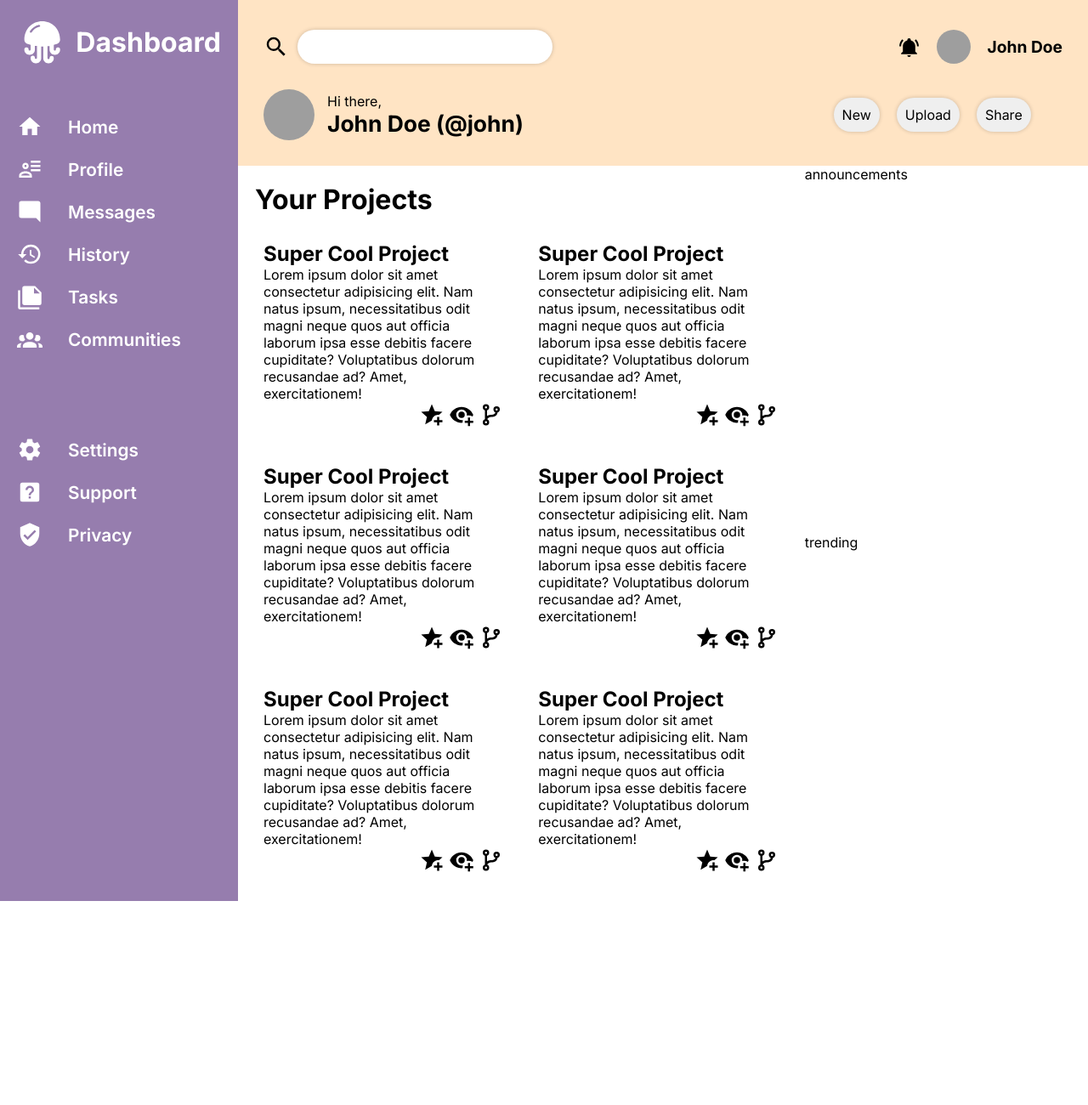
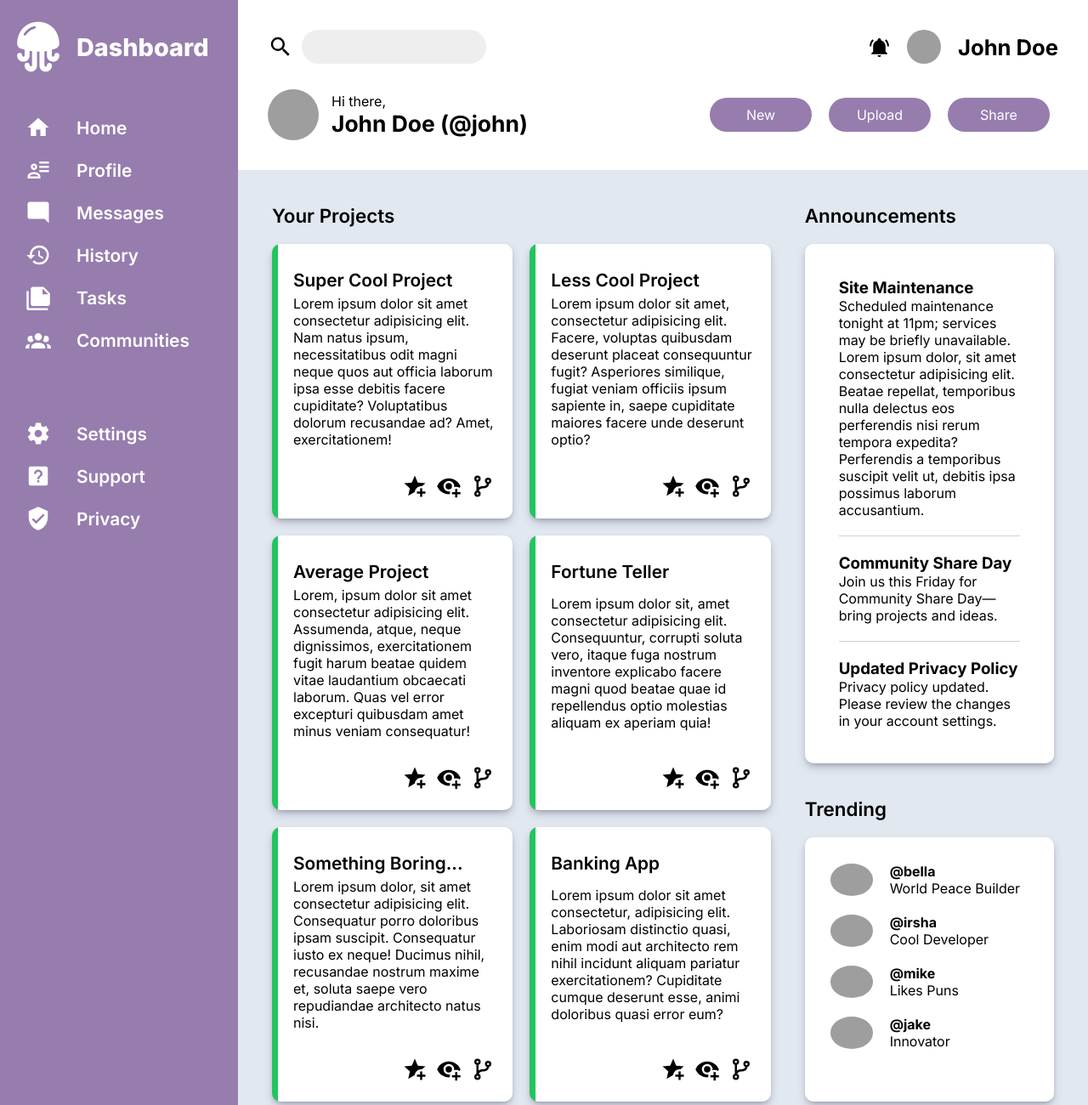
Before and after one commit to skele-666/admin-dashboard, a plain HTML site: page index.html in a window 1280 px wide. Shown: the top 1300 px of the page at 85% size. Before the commit the page ends 1060 px from the top, so only its background shows below. Drawn offline with Linux system fonts and the light colour scheme; grey boxes are pictures that could not be loaded.

Commit message:
Refactor CSS for improved structure and responsiveness; add theme variables, enhance sidebar and header styles, and update layout for better mobile support.

```diff
--- a/index.html
+++ b/index.html
@@ -14,15 +14,14 @@
 </head>
 
 <body>
-  <div class="container">
-    <div class="sidebar">
+  <nav class="sidebar">
     <div class="sidebar-header">
       <svg xmlns="http://www.w3.org/2000/svg" viewBox="0 0 24 24">
         <title>jellyfish</title>
         <path
           d="M19.5,14.5C18.92,14.43 18.43,14.92 18.5,15.5C18.5,16.17 17.5,16.17 17.5,15.5V13.2L19.2,12.7C19.92,12.36 20.41,11.68 20.5,10.9C20.5,5.5 16.7,2 12,2C7.3,2 3.5,5.5 3.5,10.9C3.56,11.7 4.06,12.4 4.8,12.7L6.5,13.2V15.5A0.5,0.5 0 0,1 6,16A0.5,0.5 0 0,1 5.5,15.5C5.57,14.92 5.08,14.43 4.5,14.5C3.92,14.43 3.43,14.92 3.5,15.5C3.44,16.91 4.59,18.06 6,18C7.41,18.06 8.56,16.91 8.5,15.5V13.7H9.5V19.4C9.5,20.07 8.5,20.07 8.5,19.4C8.57,18.82 8.08,18.33 7.5,18.4C6.92,18.33 6.43,18.82 6.5,19.4C6.38,20.84 7.55,22.07 9,22C10.41,22.06 11.56,20.91 11.5,19.5V14H12.5V19.5C12.44,20.91 13.59,22.06 15,22C16.41,22.06 17.56,20.91 17.5,19.5C17.5,18.17 15.5,18.17 15.5,19.5C15.5,20.17 14.5,20.17 14.5,19.5V13.8H15.5V15.6C15.5,16.96 16.63,18.06 18,18C19.41,18.06 20.56,16.91 20.5,15.5C20.57,14.92 20.08,14.43 19.5,14.5M10.6,4.7C9.09,5.03 7.79,5.97 7,7.3C6.83,7.5 6.5,7.57 6.3,7.4C6.08,7.23 6.04,6.92 6.2,6.7C7.16,5.19 8.67,4.12 10.4,3.7C10.67,3.68 10.91,3.85 11,4.1C11.06,4.37 10.88,4.65 10.6,4.7Z" />
       </svg>
-        <h1>Dashboard</h1>
+      <span class="app-title">Dashboard</span>
     </div>
     <div class="nav-group primary-nav">
       <div class="nav-item">
@@ -98,10 +97,10 @@
         <span>Privacy</span>
       </div>
     </div>
-    </div>
+  </nav>
 
-    <div class="main">
-      <div class="header">
+  <main class="main">
+    <header class="header">
       <div class="header-top">
         <div class="search">
           <svg xmlns="http://www.w3.org/2000/svg" viewBox="0 0 24 24">
@@ -137,14 +136,14 @@
           <button id="share">Share</button>
         </div>
       </div>
-      </div>
+    </header>
 
     <div class="content">
-        <div class="projects">
-          <h1>Your Projects</h1>
+      <section class="projects">
+        <h2>Your Projects</h2>
         <div class="projects-grid">
           <article class="project-card">
-              <h2>Super Cool Project</h2>
+            <h3>Super Cool Project</h3>
             <p>Lorem ipsum dolor sit amet consectetur adipisicing elit. Nam natus ipsum, necessitatibus odit magni
               neque quos aut officia laborum ipsa esse debitis facere cupiditate? Voluptatibus dolorum recusandae ad?
               Amet, exercitationem!</p>
@@ -173,10 +172,10 @@
             </div>
           </article>
           <article class="project-card">
-              <h2>Super Cool Project</h2>
-              <p>Lorem ipsum dolor sit amet consectetur adipisicing elit. Nam natus ipsum, necessitatibus odit magni
-                neque quos aut officia laborum ipsa esse debitis facere cupiditate? Voluptatibus dolorum recusandae ad?
-                Amet, exercitationem!</p>
+            <h3>Less Cool Project</h3>
+            <p>Lorem ipsum dolor sit amet, consectetur adipisicing elit. Facere, voluptas quibusdam deserunt placeat
+              consequuntur fugit? Asperiores similique, fugiat veniam officiis ipsum sapiente in, saepe cupiditate
+              maiores facere unde deserunt optio?</p>
             <div class="project-actions">
               <button class="star-plus">
                 <svg xmlns="http://www.w3.org/2000/svg" viewBox="0 0 24 24">
@@ -202,10 +201,10 @@
             </div>
           </article>
           <article class="project-card">
-              <h2>Super Cool Project</h2>
-              <p>Lorem ipsum dolor sit amet consectetur adipisicing elit. Nam natus ipsum, necessitatibus odit magni
-                neque quos aut officia laborum ipsa esse debitis facere cupiditate? Voluptatibus dolorum recusandae ad?
-                Amet, exercitationem!</p>
+            <h3>Average Project</h3>
+            <p>Lorem, ipsum dolor sit amet consectetur adipisicing elit. Assumenda, atque, neque dignissimos,
+              exercitationem fugit harum beatae quidem vitae laudantium obcaecati laborum. Quas vel error excepturi
+              quibusdam amet minus veniam consequatur!</p>
             <div class="project-actions">
               <button class="star-plus">
                 <svg xmlns="http://www.w3.org/2000/svg" viewBox="0 0 24 24">
@@ -231,10 +230,10 @@
             </div>
           </article>
           <article class="project-card">
-              <h2>Super Cool Project</h2>
-              <p>Lorem ipsum dolor sit amet consectetur adipisicing elit. Nam natus ipsum, necessitatibus odit magni
-                neque quos aut officia laborum ipsa esse debitis facere cupiditate? Voluptatibus dolorum recusandae ad?
-                Amet, exercitationem!</p>
+            <h3>Fortune Teller</h3>
+            <p>Lorem ipsum dolor sit, amet consectetur adipisicing elit. Consequuntur, corrupti soluta vero, itaque
+              fuga nostrum inventore explicabo facere magni quod beatae quae id repellendus optio molestias aliquam ex
+              aperiam quia!</p>
             <div class="project-actions">
               <button class="star-plus">
                 <svg xmlns="http://www.w3.org/2000/svg" viewBox="0 0 24 24">
@@ -260,10 +259,10 @@
             </div>
           </article>
           <article class="project-card">
-              <h2>Super Cool Project</h2>
-              <p>Lorem ipsum dolor sit amet consectetur adipisicing elit. Nam natus ipsum, necessitatibus odit magni
-                neque quos aut officia laborum ipsa esse debitis facere cupiditate? Voluptatibus dolorum recusandae ad?
-                Amet, exercitationem!</p>
+            <h3>Something Boring...</h3>
+            <p>Lorem ipsum dolor, sit amet consectetur adipisicing elit. Consequatur porro doloribus ipsam suscipit.
+              Consequatur iusto ex neque! Ducimus nihil, recusandae nostrum maxime et, soluta saepe vero repudiandae
+              architecto natus nisi.</p>
             <div class="project-actions">
               <button class="star-plus">
                 <svg xmlns="http://www.w3.org/2000/svg" viewBox="0 0 24 24">
@@ -289,10 +288,10 @@
             </div>
           </article>
           <article class="project-card">
-              <h2>Super Cool Project</h2>
-              <p>Lorem ipsum dolor sit amet consectetur adipisicing elit. Nam natus ipsum, necessitatibus odit magni
-                neque quos aut officia laborum ipsa esse debitis facere cupiditate? Voluptatibus dolorum recusandae ad?
-                Amet, exercitationem!</p>
+            <h3>Banking App</h3>
+            <p>Lorem ipsum dolor sit amet consectetur, adipisicing elit. Laboriosam distinctio quasi, enim modi aut
+              architecto rem nihil incidunt aliquam pariatur exercitationem? Cupiditate cumque deserunt esse, animi
+              doloribus quasi error eum?</p>
             <div class="project-actions">
               <button class="star-plus">
                 <svg xmlns="http://www.w3.org/2000/svg" viewBox="0 0 24 24">
@@ -318,15 +317,64 @@
             </div>
           </article>
         </div>
+      </section>
+      <div class="side-panel">
+        <aside class="announcements">
+          <h2>Announcements</h2>
+          <div class="announcements-container">
+            <div class="announcement-card">
+              <h3>Site Maintenance</h3>
+              <p>Scheduled maintenance tonight at 11pm; services may be briefly unavailable. Lorem ipsum dolor, sit amet
+                consectetur adipisicing elit. Beatae repellat, temporibus nulla delectus eos perferendis nisi rerum
+                tempora expedita? Perferendis a temporibus suscipit velit ut, debitis ipsa possimus laborum accusantium.
+              </p>
             </div>
-        <div class="announcements">
-          announcements
+            <div class="announcement-card">
+              <h3>Community Share Day</h3>
+              <p>Join us this Friday for Community Share Day—bring projects and ideas.</p>
             </div>
-        <div class="trending">
-          trending
+            <div class="announcement-card">
+              <h3>Updated Privacy Policy</h3>
+              <p>Privacy policy updated. Please review the changes in your account settings.</p>
+            </div>
+          </div>
+        </aside>
+        <aside class="trending">
+          <h2>Trending</h2>
+          <div class="trending-container">
+            <div class="trending-card">
+              <img src="https://randomuser.me/api/portraits/women/44.jpg" alt="">
+              <div class="user-info">
+                <h4>@bella</h4>
+                <span>World Peace Builder</span>
+              </div>
+            </div>
+            <div class="trending-card">
+              <img src="https://randomuser.me/api/portraits/women/45.jpg" alt="">
+              <div class="user-info">
+                <h4>@irsha</h4>
+                <span>Cool Developer</span>
+              </div>
+            </div>
+            <div class="trending-card">
+              <img src="https://randomuser.me/api/portraits/men/44.jpg" alt="">
+              <div class="user-info">
+                <h4>@mike</h4>
+                <span>Likes Puns</span>
+              </div>
+            </div>
+            <div class="trending-card">
+              <img src="https://randomuser.me/api/portraits/men/94.jpg" alt="">
+              <div class="user-info">
+                <h4>@jake</h4>
+                <span>Innovator</span>
               </div>
             </div>
           </div>
+        </aside>
+      </div>
+    </div>
+  </main>
 </body>
 
 </html>
--- a/style.css
+++ b/style.css
@@ -1,49 +1,68 @@
+/* -----------------------------
+  1) Variables / Theme tokens
+  ----------------------------- */
+:root {
+  /* Typography */
+  --font: "Inter", sans-serif;
+
+  /* Colors */
+  --accent: rgb(150, 125, 174);
+  --sidebar-hover: rgb(206, 171, 213);
+  --action-hover: rgb(117, 101, 132);
+  --content-bg: #E2E8F0;
+
+  /* Misc */
+  --shadow: 0 0 5px rgba(0, 0, 0, .2);
+  --radius: 23px;
+}
+
+/* -----------------------------
+  2) Reset / Global styles
+  ----------------------------- */
 * {
   margin: 0;
   padding: 0;
   box-sizing: border-box;
-  /* border: 0.1px solid red; */
+  /* border: 0.5px solid red; */
 }
 
 body {
-  font-family: "Inter", sans-serif;
+  font-family: var(--font);
+  display: grid;
+  grid-template-areas: "sidebar main";
+  grid-template-columns: 280px 1fr;
+  grid-template-rows: 1fr;
+  height: 100vh;
 }
 
-button {
+/* Generic interactive element baseline */
+button,
+.nav-item {
   border: none;
+  background: transparent;
+  transition: background-color .3s ease, color .3s ease;
+  cursor: pointer;
+  font-family: inherit;
 }
 
-button,
-.nav-item {
-  transition: background-color 0.3s ease, color 0.3s ease;
-  cursor: pointer;
-}
-
-/* Main container */
-.container {
-  display: grid;
-  grid-template-areas: "sidebar main";
-  height: 100vh;
-  grid-template-columns: 280px 1fr;
-}
-
-/* Sidebar */
+/* -----------------------------
+  3) Sidebar
+  ----------------------------- */
 .sidebar {
   grid-area: sidebar;
-  background-color: rgb(150, 125, 174);
-  color: white;
-  padding: 10px;
+  background: var(--accent);
+  color: #fff;
+  padding: 20px 10px;
 }
 
 .sidebar svg {
-  fill: white;
+  fill: #fff;
   cursor: pointer;
 }
 
 .sidebar-header {
   display: flex;
   align-items: center;
-  padding: 10px;
   gap: 10px;
   margin-bottom: 35px;
 }
@@ -52,56 +71,63 @@ button,
   width: 70px;
 }
 
+.app-title {
+  font-weight: 800;
+  font-size: 1.8rem;
+}
+
+.nav-group.primary-nav {
+  margin-bottom: 60px;
+}
+
 .nav-item {
   display: grid;
   grid-template-columns: 30px 1fr;
-  padding: 10px;
   gap: 30px;
   align-items: center;
+  padding: 10px 20px;
   font-weight: 600;
   font-size: 1.3rem;
 }
 
 .nav-item svg {
   fill: currentColor;
-  transition: fill 0.3s ease;
+  transition: fill .3s ease;
 }
 
 .nav-item:hover {
-  color: aqua;
+  color: var(--sidebar-hover);
 }
 
-.nav-group.primary-nav {
-  margin-bottom: 80px;
+/* -----------------------------
+  4) Main layout & Header
+  ----------------------------- */
+.main {
+  grid-area: main;
+  display: grid;
+  grid-template-rows: auto 1fr;
 }
 
-/* Main content */
-.main {
-  grid-area: main;
+.header {
+  background: #fff;
+  padding: 35px;
+  display: grid;
+  gap: 20px;
+  box-shadow: var(--accent);
 }
 
-/* Header */
-/* Header top */
-.header {
-  background-color: bisque;
-  padding: 35px 30px 30px 30px;
-  display: grid;
-  gap: 20px;
-}
-
+/* Header top - search, notifications, profile */
 .header-top {
   padding-bottom: 10px;
   display: flex;
   justify-content: space-between;
   flex-wrap: wrap;
-  gap: 20px;
 }
 
 .search {
   display: flex;
   align-items: center;
   gap: 10px;
-  border-radius: 5px;
 }
 
 .search svg {
@@ -110,7 +136,12 @@ button,
 }
 
 .search input {
-  width: 300px;
+  border: none;
+  height: 40px;
+  font-size: 1rem;
+  border-radius: 23px;
+  padding-left: 10px;
+  background: #eeeeee;
 }
 
 .profile-notif {
@@ -120,7 +151,7 @@ button,
 }
 
 .profile-notif h1 {
-  font-size: 1.2rem;
+  font-size: 1.6rem;
 }
 
 .profile-notif img {
@@ -133,13 +164,13 @@ button,
 .notif-button {
   width: 25px;
   height: 25px;
-  background-color: transparent;
+  background: transparent;
+  border: none;
 }
 
-/* Header bottom */
+/* Header bottom - greeting + action buttons */
 .header-bottom {
   display: grid;
-  gap: 20px;
   grid-template-columns: minmax(240px, 2fr) 1fr;
 }
 
@@ -161,111 +192,213 @@ button,
 
 .actions {
   display: flex;
-  justify-content: center;
   align-items: center;
   gap: 20px;
   margin: 0 10px;
 }
 
 .actions button {
-  padding: 10px;
+  padding: 10px 12px;
   border-radius: 30px;
-  font-family: inherit;
-}
-
-.search input,
-.actions button {
-  box-shadow: 0 0 5px rgba(0, 0, 0, 0.2);
-  border: none;
-  height: 30px;
+  height: 40px;
   font-size: 1rem;
-  border-radius: 23px;
-  padding-left: 10px;
-  height: 40px;
+  width: 120px;
+  background: var(--accent);
+  color: #fff;
 }
 
 .actions button:hover {
-  background-color: rgb(207, 203, 203);
+  background: var(--action-hover);
 }
 
-/* Content area */
+/* -----------------------------
+  5) Content area (below header)
+  ----------------------------- */
 .content {
   display: grid;
-  grid-template-areas:
-    "projects announcements"
-    "projects trending";
+  grid-template-areas: "projects side";
   grid-template-columns: 2fr 1fr;
+  gap: 40px;
+  background: var(--content-bg);
+  padding: 40px;
 }
 
+.side-panel {
+  grid-area: side;
+  display: flex;
+  flex-direction: column;
+  gap: 20px;
+}
+
+
+.content h2 {
+  margin-bottom: 20px;
+  font-size: 1.4rem;
+  font-weight: 600;
+}
+
+/* -----------------------------
+  6) Projects area
+  ----------------------------- */
 .projects {
   grid-area: projects;
-  padding: 20px;
+  display: flex;
+  flex-direction: column;
+  min-height: 0;
+  /* allow children to shrink / enable proper scrolling */
 }
 
-.projects h1 {
-  margin-bottom: 20px;
-}
-
+/* Grid of project cards — fills remaining vertical space in .projects */
 .projects-grid {
+  flex: 1;
+  /* fill remaining height in parent */
   display: grid;
   grid-template-columns: repeat(auto-fill, minmax(250px, 1fr));
   gap: 20px;
+  min-height: 0;
+  /* prevents overflow when used inside flex containers */
 }
 
+/* Single project card visual */
 .project-card {
-  padding: 10px;
+  padding: 30px 20px 20px 25px;
+  background: linear-gradient(90deg, #22c55e 0 7px, #fff 7px 100%);
+  /* visual accent stripe */
+  display: flex;
+  flex-direction: column;
+  justify-content: space-between;
 }
 
+.project-card h3 {
+  font-weight: 600;
+  font-size: 1.3rem;
+  margin-bottom: 5px;
+}
+
+/* Project action buttons */
 .project-actions {
   display: flex;
   justify-content: flex-end;
-  gap: 5px;
+  gap: 10px;
+  margin-top: 30px;
 }
 
 .project-actions button {
   width: 30px;
-  background-color: white;
 }
 
-.announcements {
-  grid-area: announcements;
+/* -----------------------------
+  7) Announcements & Trending
+  ----------------------------- */
+.announcements,
+.trending {
+  display: flex;
+  flex-direction: column;
+  flex: 1;
 }
 
-.trending {
-  grid-area: trending;
+.announcements-container,
+.trending-container {
+  flex: 1;
+  display: flex;
+  flex-direction: column;
 }
 
+/* Containers that share card styles */
+.announcements-container,
+.trending-container,
+.project-card {
+  background-color: #fff;
+  border-radius: 10px;
+  box-shadow: rgba(50, 50, 93, .25) 0 6px 12px -2px,
+    rgba(0, 0, 0, .3) 0 3px 7px -3px;
+}
 
-/* Media Queries */
-@media (max-width: 900px) {
+.announcements-container {
+  padding: 40px;
+  gap: 20px;
+}
+
+/* Visual separators for announcement list */
+.announcement-card:nth-of-type(1),
+.announcement-card:nth-of-type(2) {
+  padding-bottom: 20px;
+  border-bottom: 1px solid rgba(164, 164, 164, .5);
+}
+
+.trending h2 {
+  margin-top: 20px;
+}
+
+.trending-container {
+  padding: 30px;
+}
+
+.trending-card {
+  display: flex;
+  align-items: center;
+  flex-wrap: wrap;
+  gap: 20px;
+  margin-bottom: 20px;
+}
+
+.trending-card img {
+  border-radius: 50%;
+  width: 50px;
+}
+
+/* avoid extra bottom gap on the last trending item (4th) */
+.trending-card:nth-of-type(4) {
+  margin-bottom: 0;
+}
+
+/* -----------------------------
+  8) Responsive / Media Queries
+  ----------------------------- */
+
+/* Narrow-ish screens: stack header parts vertically */
+@media (max-width: 1030px) {
+
+  .header-top,
   .header-bottom {
-    grid-template-columns: 1fr;
+    display: flex;
+    flex-direction: column;
+    gap: 26px;
   }
 
-  .profile-greeting {
+  .profile-notif,
+  .actions,
+  .search {
     justify-content: center;
   }
 
-  .content {
-    grid-template-areas:
-      "projects"
-      "announcements"
-      "trending";
-    grid-template-columns: 1fr;
+  .search input {
+    width: 80%;
   }
-}
 
-@media (max-width: 915px) {
+  /* hide the large greeting on smaller screens to save space */
   .profile-greeting {
     display: none;
   }
 }
 
-@media (max-width: 700px) {
-  .container {
+/* Tablet: move side panel below projects */
+@media (max-width: 1200px) {
+  .content {
+    grid-template-areas:
+      "projects"
+      "side";
+    grid-template-columns: 1fr;
+  }
+}
+
+/* Mobile: stack sidebar above main content */
+@media (max-width: 720px) {
+  body {
     grid-template-areas:
       "sidebar"
       "main";
     grid-template-columns: 1fr;
+    grid-template-rows: auto 1fr;
   }
 }
```
Lines whose indentation alone changed are shown as unchanged.
